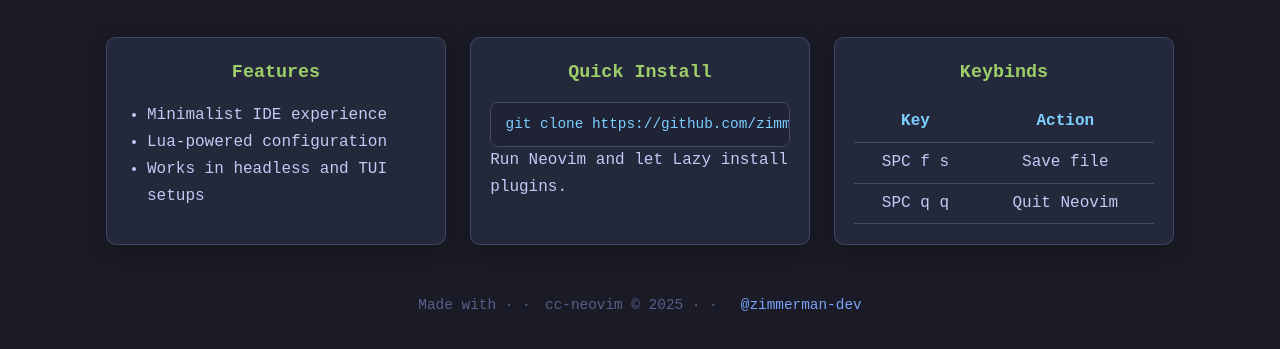
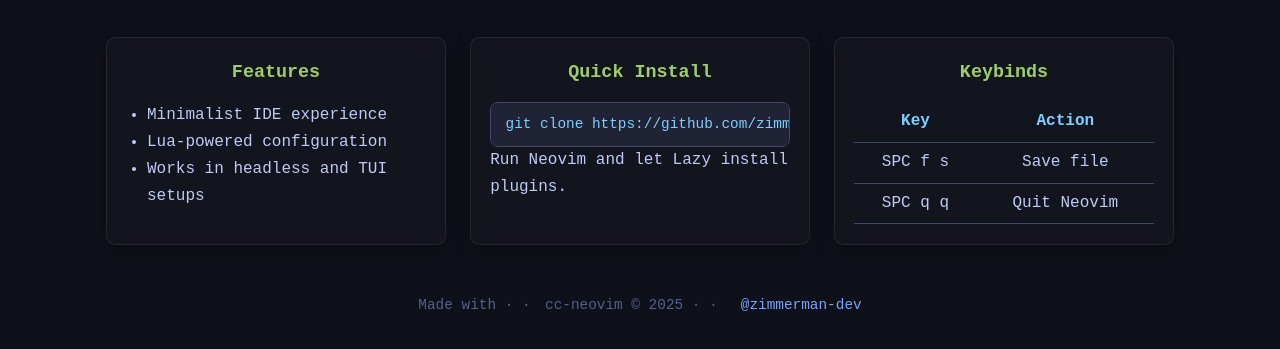
Before and after one commit to zimmerman-dev/cc-neovim, a plain HTML site: page docs/index.html in a window 1280 px wide. Shown: the part 461-810 px from the top of the page. Drawn offline with Linux system fonts and the light colour scheme.

Commit message:
style: fixed colors to match landing page

```diff
--- a/docs/index.html
+++ b/docs/index.html
@@ -15,7 +15,7 @@
 
     body {
       font-family: 'JetBrains Mono', monospace;
-      background-color: #1a1b26;
+      background-color: #0f111a;
       color: #c0caf5;
       display: flex;
       flex-direction: column;
@@ -56,8 +56,9 @@
     }
 
     .column {
-      background-color: #24283b;
-      border: 1px solid #414868;
+      background-color: rgba(255, 255, 255, 0.02);
+      backdrop-filter: blur(10px);
+      border: 1px solid rgba(255, 255, 255, 0.08);
       padding: 1.2rem;
       border-radius: 0.6rem;
       flex: 1 1 300px; /* base width per card */
```
